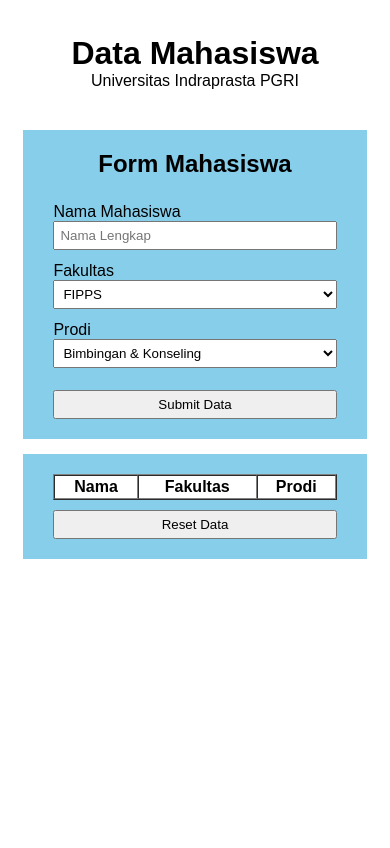
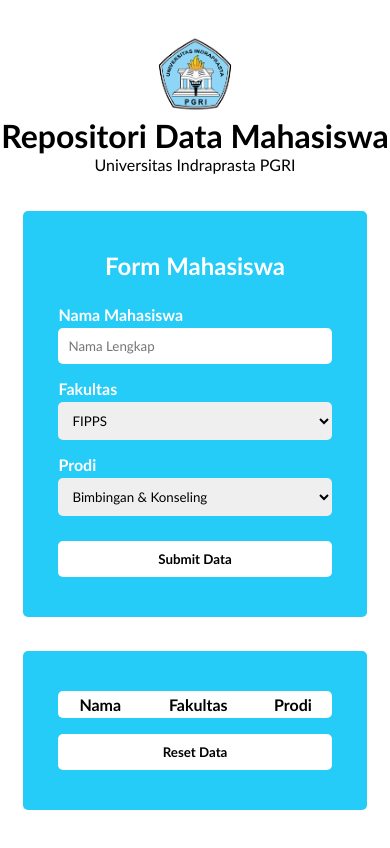
Before and after one commit to adjimuhamadzidan20/webStorage, a plain HTML site: page latihan/dataMahasiswa/index.html in a window 390 px wide. Drawn offline with Linux system fonts and the light colour scheme.

Commit message:
update code
memperindah tampilan

```diff
--- a/latihan/dataMahasiswa/index.html
+++ b/latihan/dataMahasiswa/index.html
@@ -3,13 +3,19 @@
 <head>
 	<meta charset="UTF-8">
 	<meta name="viewport" content="width=device-width, initial-scale=1.0">
+	<meta name="author" content="adjimuhamadzidan">
 	<title>Data Mahasiswa</title>
 	<link rel="stylesheet" href="style.css">
 </head>
 <body>
 	<header>
-		<h1>Data Mahasiswa</h1>
-		<p>Universitas Indraprasta PGRI</p>
+		<div class="logo">
+			<img src="logo/Unindra.png" alt="Unindra" title="Unindra" width="110">
+		</div>
+		<div class="head-title">
+			<h1>Repositori Data Mahasiswa</h1>
+			<p>Universitas Indraprasta PGRI</p>
+		</div>
 	</header>
 	<main>
 		<div class="container">
@@ -17,16 +23,16 @@
 				<h2>Form Mahasiswa</h2>
 				<form class="input-data">
 					<label for="nama">Nama Mahasiswa</label><br>
-					<input type="text" placeholder="Nama Lengkap" id="nama" maxlength="4" required><br>
+					<input type="text" placeholder="Nama Lengkap" id="nama" maxlength="10" title="Nama yang dimasukan max 10 karakter" required ><br>
 					<label for="fakultas">Fakultas</label><br>
-					<select id="fakultas">
+					<select id="fakultas" title="Pilih fakultas" required>
 						<option value="FIPPS">FIPPS</option>
 						<option value="FMIPA">FMIPA</option>
 						<option value="FTIK">FTIK</option>
 						<option value="FBS">FBS</option>
 					</select><br>
 					<label for="prodi">Prodi</label><br>
-					<select id="prodi">
+					<select id="prodi" title="Pilih prodi atau jurusan" required>
 						<option value="Bimbingan & Konseling">Bimbingan & Konseling</option>
 						<option value="Pend. Ekonomi">Pend. Ekonomi</option>
 						<option value="Pend. Sejarah">Pend. Sejarah</option>
@@ -44,7 +50,7 @@
 				</form>
 			</div>
 			<div class="table-mhs">
-				<table border="1" cellspacing="0">
+				<table border="0" cellspacing="0">
 					<thead>
 						<tr>
 							<th>Nama</th>
@@ -60,103 +66,6 @@
 		</div>
 	</main>
 
-	<script type="text/javascript">
-		const STORAGE = 'DATA_MHS';
-
-		// check storage
-		function storageCheck() {
-			return typeof(Storage) !== 'undefined';
-		}
-
-		// wadah menempatkan data mhs
-		function wadahDataMhs(data) {
-			if (storageCheck()) {
-				let wadahDataMhs = [];
-
-				if (localStorage.getItem(STORAGE) !== null) {
-					wadahDataMhs = JSON.parse(localStorage.getItem(STORAGE));
-				}
-
-				wadahDataMhs.unshift(data);
-				if (wadahDataMhs.length > 10) {
-					wadahDataMhs.pop();
-				}
-
-				console.log(localStorage.setItem(STORAGE, JSON.stringify(wadahDataMhs)));
-			}
-		}
-
-		// ambil data
-		function ambilDataMhs() {
-			if (storageCheck()) {
-				return JSON.parse(localStorage.getItem(STORAGE));
-			} else {
-				return [];
-			}
-		}
-
-		// menampilkan data
-		function tampilDataMhs() {
-			let dataMahasiswa = ambilDataMhs();
-			let listData = document.getElementById('list-mhs');
-
-			listData.innerHTML = '';
-			for (data of dataMahasiswa) {
-				let baris = document.createElement('tr');
-				baris.innerHTML = '<td>' + data.namaMhs + '</td>';
-				baris.innerHTML += '<td>' + data.fakultas + '</td>';
-				baris.innerHTML += '<td>' + data.prodi + '</td>';
-
-				listData.appendChild(baris);
-			}
-		}
-
-		// submit data
-		let form = document.querySelector('.input-data');
-		form.addEventListener('submit', function(e) {
-			let namaMhs = document.getElementById('nama').value;
-			let fakultas = document.getElementById('fakultas').value;
-			let prodi = document.getElementById('prodi').value;
-
-			// data object
-			const dataMhs = {
-				namaMhs : namaMhs,
-				fakultas : fakultas,
-				prodi : prodi
-			}
-
-			wadahDataMhs(dataMhs);
-			ambilDataMhs();
-			tampilDataMhs();
-			e.preventDefault();
-		})
-
-		// load halaman
-		window.addEventListener('load', function() {
-			if (storageCheck()) {
-				if (localStorage.getItem(STORAGE) !== null) {
-					tampilDataMhs();
-				}
-			} else {
-				console.log('Web browser tidak support web storage');
-			}
-		})
-
-		// reset
-		let resetBtn = document.getElementById('reset');
-		resetBtn.addEventListener('click', function() {
-			if (localStorage.getItem(STORAGE) === null) {
-				alert('Belum ada data sama sekali');
-			} else {
-				let konfir = confirm('Anda yakin ingin reset? data akan terhapus semua');
-				if (konfir == true) {
-					localStorage.removeItem(STORAGE);
-					location.reload();
-					alert('Data berhasil direset');
-				}
-			}
-		})
-
-	</script>
+	<script type="text/javascript" src="script.js"></script>
 </body>
 </html>
--- /dev/null
+++ b/latihan/dataMahasiswa/script.js
@@ -0,0 +1,95 @@
+const STORAGE = 'DATA_MHS';
+
+// check storage
+function storageCheck() {
+	return typeof(Storage) !== 'undefined';
+}
+
+// wadah menempatkan data mhs
+function wadahDataMhs(data) {
+	if (storageCheck()) {
+		let wadahDataMhs = [];
+
+		if (localStorage.getItem(STORAGE) !== null) {
+			wadahDataMhs = JSON.parse(localStorage.getItem(STORAGE));
+		}
+
+		wadahDataMhs.unshift(data);
+		if (wadahDataMhs.length > 10) {
+			wadahDataMhs.pop();
+		}
+
+		console.log(localStorage.setItem(STORAGE, JSON.stringify(wadahDataMhs)));
+	}
+}
+
+// ambil data
+function ambilDataMhs() {
+	if (storageCheck()) {
+		return JSON.parse(localStorage.getItem(STORAGE));
+	} else {
+		return [];
+	}
+}
+
+// menampilkan data
+function tampilDataMhs() {
+	let dataMahasiswa = ambilDataMhs();
+	let listData = document.getElementById('list-mhs');
+
+	listData.innerHTML = '';
+	for (data of dataMahasiswa) {
+		let baris = document.createElement('tr');
+		baris.innerHTML = '<td>' + data.namaMhs + '</td>';
+		baris.innerHTML += '<td>' + data.fakultas + '</td>';
+		baris.innerHTML += '<td>' + data.prodi + '</td>';
+
+		listData.appendChild(baris);
+	}
+}
+
+// submit data
+let form = document.querySelector('.input-data');
+form.addEventListener('submit', function(e) {
+	let namaMhs = document.getElementById('nama').value;
+	let fakultas = document.getElementById('fakultas').value;
+	let prodi = document.getElementById('prodi').value;
+
+	// data object
+	const dataMhs = {
+		namaMhs : namaMhs,
+		fakultas : fakultas,
+		prodi : prodi
+	}
+
+	wadahDataMhs(dataMhs);
+	ambilDataMhs();
+	tampilDataMhs();
+	e.preventDefault();
+})
+
+// load halaman
+window.addEventListener('load', function() {
+	if (storageCheck()) {
+		if (localStorage.getItem(STORAGE) !== null) {
+			tampilDataMhs();
+		}
+	} else {
+		console.log('Web browser tidak support web storage');
+	}
+})
+
+// reset
+let resetBtn = document.getElementById('reset');
+resetBtn.addEventListener('click', function() {
+	if (localStorage.getItem(STORAGE) === null) {
+		alert('Belum ada data sama sekali');
+	} else {
+		let konfir = confirm('Anda yakin ingin reset? data akan terhapus semua');
+		if (konfir == true) {
+			localStorage.removeItem(STORAGE);
+			location.reload();
+			alert('Data berhasil direset');
+		}
+	}
+})
--- a/latihan/dataMahasiswa/style.css
+++ b/latihan/dataMahasiswa/style.css
@@ -2,62 +2,118 @@
 	margin: 0;
 	padding: 0;
 	box-sizing: border-box;
-	font-family: Arial, Helvetica, sans-serif;
+	font-family: Calibri, Candara, Segoe, "Segoe UI", Optima, Arial, sans-serif;
+	box-sizing: border-box;
 }
 
 header {
-	margin-bottom: 40px;
+	margin-bottom: 37px;
 	text-align: center;
 	margin-top: 35px;
+	display: flex;
+	justify-content: center;
 }
 
-.container {
-	display: flex;
-	justify-content: space-evenly;
+header h1 {
+	/*margin-bottom: 8px;*/
 }
 
-.form-mhs, .table-mhs {
-	width: 35%;
-	background-color: skyblue;
-	padding: 20px 30px;
+header .head-title {
+	display: flex;
+	flex-direction: column;
+	align-self: center;
+	margin-left: 10px;
 }
 
-h2 {
+main .container {
+	display: flex;
+	justify-content: center;
+}
+
+main .form-mhs, .table-mhs {
+	width: 35%;
+	background-color: #25CCF7;
+	padding: 40px 35px;
+	margin: 0 12px;
+	border-radius: 5px;
+}
+
+main .form-mhs {
+	color: white;
+}
+
+main .form-mhs h2 {
 	margin-bottom: 25px;
 	text-align: center;
 }
 
+label {
+	font-weight: bold;
+}
+
 input, select {
 	width: 100%;
-	padding: 5px;
-	margin-bottom: 12px;
+	padding: 10px;
+	margin-top: 4px;
+	margin-bottom: 15px;
+	border: none;
+	border-radius: 5px;
+	cursor: pointer;
 }
 
 button {
-	padding: 5px;
+	padding: 10px;
 	width: 100%;
 	margin-top: 10px;
 	cursor: pointer;
+	border: none;
+	border-radius: 5px;
+	background-color: white;
+	transition: 0.1s;
+	font-weight: bold;
+}
+
+button:hover {
+	background-color: #182C61;
+	color: white;
 }
 
 table {
 	width: 100%;
 	background-color: white;
 	text-align: center;
+	border-radius: 5px;
+	margin-bottom: 6px;
 }
 
 table tr th, td {
-	padding: 2px;
+	padding: 4px;
 }
 
-@media screen and (max-width: 800px) {
-	.container {
+/*responsive mobile*/
+@media screen and (max-width: 1000px) {
+	main .container {
 		display: block;
-		margin-bottom: 80px;
+		margin: 0 0;
+		margin-bottom: 100px;
 	}
 
-	.form-mhs, .table-mhs {
-		margin: 15px auto;
+	main .form-mhs, .table-mhs {
+		margin: auto;
 		width: 88%;
 	}
+
+	main .table-mhs {
+		margin-top: 34px;
+	}
 }
+
+@media screen and (max-width: 500px) {
+	header {
+		display: block;
+	}
+
+	header .head-title {
+		margin-left: 0;
+	}
+}
```
Also changed, not shown: latihan/dataMahasiswa/logo/Unindra.png (added).
